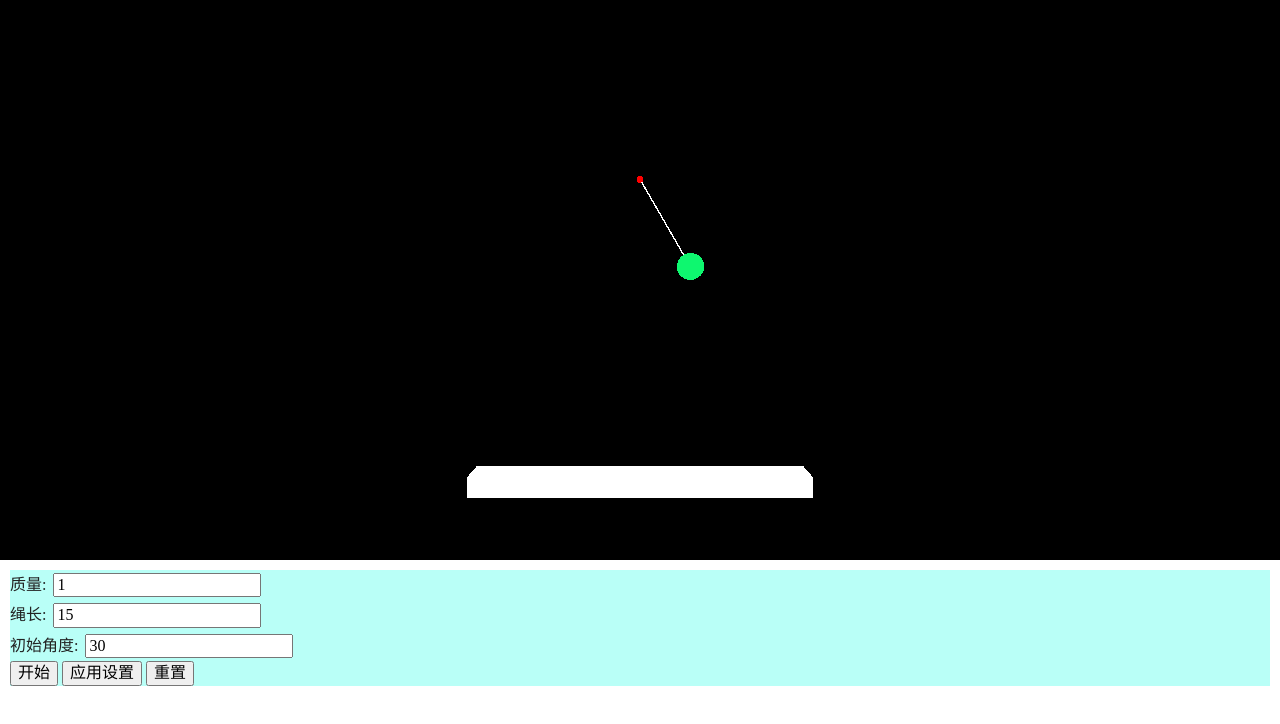
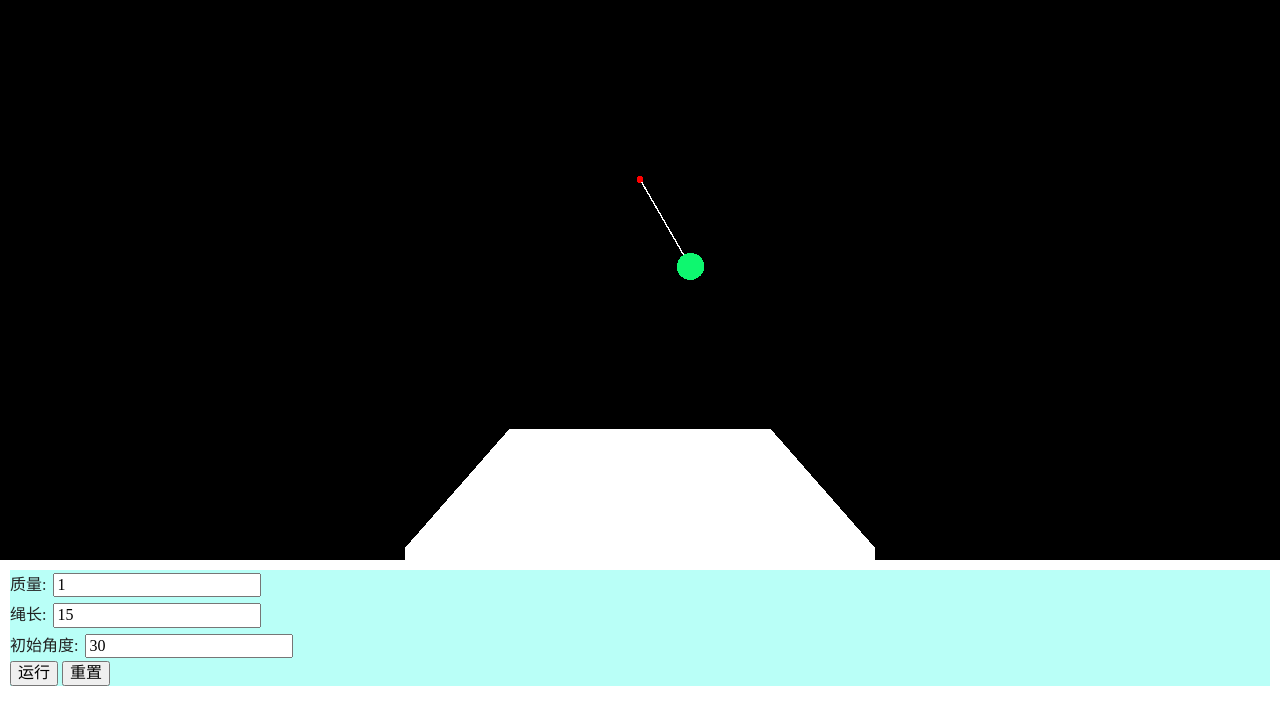
Before and after one commit to LouisAE/PhysicalAnimation, a plain HTML site: page index.html in a window 1280 px wide. Both pictures are taken after a click on the button "重置". Drawn offline with nearby package versions, Linux system fonts and the light colour scheme.

Commit message:
complete control panel

```diff
--- a/index.html
+++ b/index.html
@@ -38,9 +38,8 @@
   <label class="description" for="theta">初始角度:</label>
   <input title="初始角度" class="attr" type="text" id="theta" value="30"/>
   <br/>
-  <button id="pause" onclick="start_pause()">开始</button>
-  <button id="apply" onclick="ApplySettings()">应用设置</button>
-  <button id="reset" onclick="resetSettings()">重置</button>
+  <button id="pause" onclick="start_pause()">运行</button>
+  <button id="reset" onclick="resetStatus()">重置</button>
 </div>
 </body>
 
--- a/js/main.js
+++ b/js/main.js
@@ -25,7 +25,7 @@ const light = new THREE.AmbientLight(0x404040); // soft white light
 scene.add(light);
 
 
-let m = 1, theta = rad(30), len = 15, dt = 1 / 60, ani, running = false;
+let m = 1, theta = rad(30), len0 = 15,len = len0, dt = 1 / 60, ani, running = false;
 
 
 let smallBall = DrawSphere(0.5, 0xff0000);
@@ -37,7 +37,7 @@ bigBall.position.y = len - (len * Math.cos(theta));
 scene.add(smallBall);
 scene.add(bigBall);
 
-let floor = DrawBox(50, 3, 2, 0xffffff);
+let floor = DrawBox(50, 3, 20, 0xffffff);
 floor.position.y = -30;
 scene.add(floor);
 
@@ -66,8 +66,8 @@ world.addBody(bodyBigBall);
 
 let bodyFloor = new CANNON.Body({
   mass: 0,
-  position: new CANNON.Vec3(0, -10, 0),
-  shape: new CANNON.Box(new CANNON.Vec3(25, 1.5, 1)),
+  position: new CANNON.Vec3(0, -30, 0),
+  shape: new CANNON.Box(new CANNON.Vec3(25, 1.5, 10)),
   material: new CANNON.Material({friction: 0})
 });
 floor.userData = bodyFloor;
@@ -83,38 +83,61 @@ let bodySmallBall = new CANNON.Body({
 smallBall.userData = bodySmallBall;
 world.addBody(bodySmallBall);
 
-world.addConstraint(new CANNON.PointToPointConstraint(bodySmallBall, new CANNON.Vec3(0, 0, 0), bodyBigBall, new CANNON.Vec3(-len * Math.sin(theta), len * Math.cos(theta), 0)));
+let  connect = new CANNON.DistanceConstraint(bodySmallBall,bodyBigBall,len);
+world.addConstraint(connect);
 
-function ApplySettings() {
-    m = $("#mess").val();
-    theta = $("#theta").val();
-    len = $("#length").val();
-    renderer.render(scene, camera);
-}
 
-function resetSettings(){
-  theta = 30;
+function resetStatus(){
+  if(running) {
+    start_pause();
+  }
+  $("#mess").removeAttr("disabled");
+  $("#theta").removeAttr("disabled");
+  $("#length").removeAttr("disabled");
+
+
+
+
+  theta = rad($("#theta").val());
+  len = Number($("#length").val());
+  m = Number($("#mess").val());
+
+  string0.scale.y = Number($("#length").val())/len0;
+  smallBall.position.y = len;
+  bodySmallBall.position.set(0, len, 0);
+
+  bigBall.position.copy(new THREE.Vector3(len * Math.sin(theta), len - (len * Math.cos(theta)), 0));
   bodyBigBall.position.set(len * Math.sin(theta), len - (len * Math.cos(theta)), 0);
   bodyBigBall.velocity.set(0, 0, 0);
+  bodyBigBall.angularVelocity.set(0, 0, 0);
+
   string0.position.copy(bigBall.position.clone().add(smallBall.position).multiplyScalar(0.5));
+  string0.rotation.z = theta;
+
+  world.removeConstraint(connect);
+  connect = new CANNON.DistanceConstraint(bodySmallBall,bodyBigBall,len);
+  world.addConstraint(connect);
+
+  renderer.render(scene, camera);
 }
 
 function start_pause() {
   if(running){
     cancelAnimationFrame(ani);
     running = false;
+    $("#pause").text("运行");
   }else{
     running = true;
     $("#apply").attr("disabled","disabled");
     $("#mess").attr("disabled","disabled");
     $("#theta").attr("disabled","disabled");
     $("#length").attr("disabled","disabled");
+    $("#pause").text("暂停");
     animate();
   }
 }
 
-window.resetSettings = resetSettings;
-window.ApplySettings = ApplySettings;
+window.resetStatus = resetStatus;
 window.start_pause = start_pause;
 
 function animate() {
```
